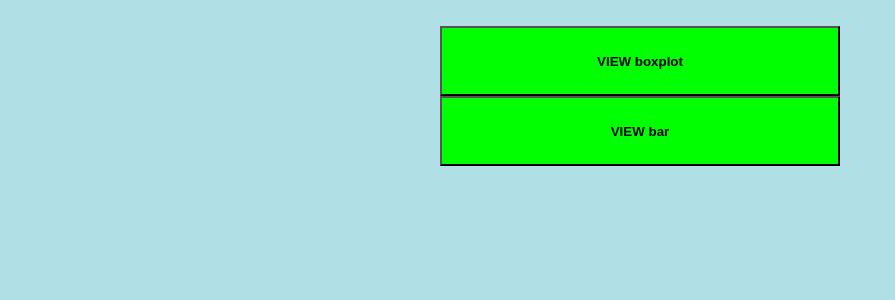
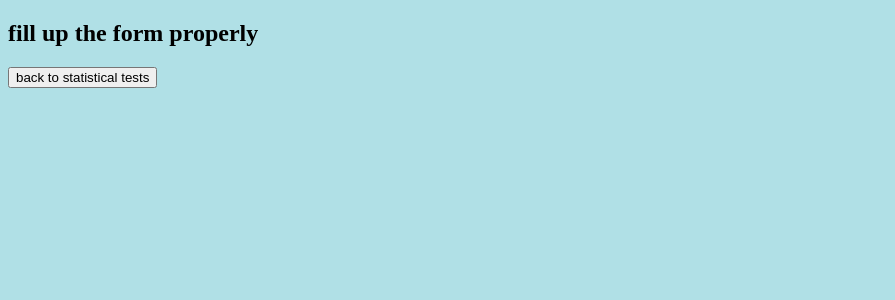
Before and after one commit to bhargabganguli/mileage_django, a Django app: page /ttest in a window 1280 px wide. Shown: the top 300 px of the page, without its empty margins (0-895 px from the left). Run offline with Django 3.2, Linux system fonts and the light colour scheme.

Commit message:
Update result.html

```diff
--- a/template/result.html
+++ b/template/result.html
@@ -1,48 +1,48 @@
 <!DOCTYPE html>
 <html lang="en">
 <head>
-    <style>
-        h1 {text-align: center;}
-        p {text-align: center;}
-        div {text-align: center;}
-        input {text-align: center;
-            background-color:rgb(0,1000,0);
-            font-weight: bold;
-        }
-    </style>
-    <title>MPG prediction usecase</title>
 </head>
+<meta name="viewport" content="width=device-width, initial-scale=1.0" >
+
 <body style="background-color:powderblue;">
-    {% if scoreval %}
-    <h1 style="color:blue;">EXPECTED MILEAGE : {{scoreval}} <p style="color:green">miles per galon</p></h1>
-    <h1 style="color:blue;">RSQ VALUE : {{summary}} </h1>
-    <!--
-    <h1 style="color:blue;">coeff values : {{coef}} </h1>
-    -->
-    {% endif %}
-    <br>
-    <center>
-    <form method="post" enctype="multipart/form-data" action="boxplot">
-        {% csrf_token %}
-            <input type="submit" value="VIEW boxplot" style="height:70px; width:400px" >
-    </form>
+{{graph2|safe}}
 
-    <form method="post" enctype="multipart/form-data" action="barplot">
-        {% csrf_token %}
-            <input type="submit" value="VIEW bar" style="height:70px; width:400px" >
-    </form>
-    <center>
-    {% if something %}
-    <center>
-        {{ graph|safe }}
-    </center>
-    {% endif %}
+{% if one_sample %}
+<h2>
+p-value of the shapiro wilk normality test is :{{normality}}
+<br>
+and p-value of the {{type}} test is :<br>{{result}}
+{% if pvalue != ideal %}
+<br><br><br>
+Inference:
+<br>
+The population {{tendency}} is not {{alt}} the specified mean value of {{benchmark}}
+<br>
+It means accept the null hypothesis
+{% else %}
+<br>
+Inference:
+<br>
+The population {{tendency}} is {{alt}} the specified mean value of {{benchmark}}
+<br>
+It means reject the null hypothesis
+{% endif %}
+<form method="post" enctype="multipart/form-data" action="/statistics">
+{% csrf_token %}
+<input type="submit" class="button" value="back to statistical tests" style="height:50px; width:200px; background-color:pink">
+</form>
+</h2>
+{% endif %}
 
-    {% if something2 %}
-    <center>
-        {{ graph2|safe }}
-    </center>
-    {% endif %}
+{% if error %}
+<h2>
+fill up the form properly
+</h2>
+<form method="post" enctype="multipart/form-data" action="/statistics">
+{% csrf_token %}
+<input type="submit" class="button" value="back to statistical tests">
+</form>
+{% endif %}
 
 </body>
 </html>
```
